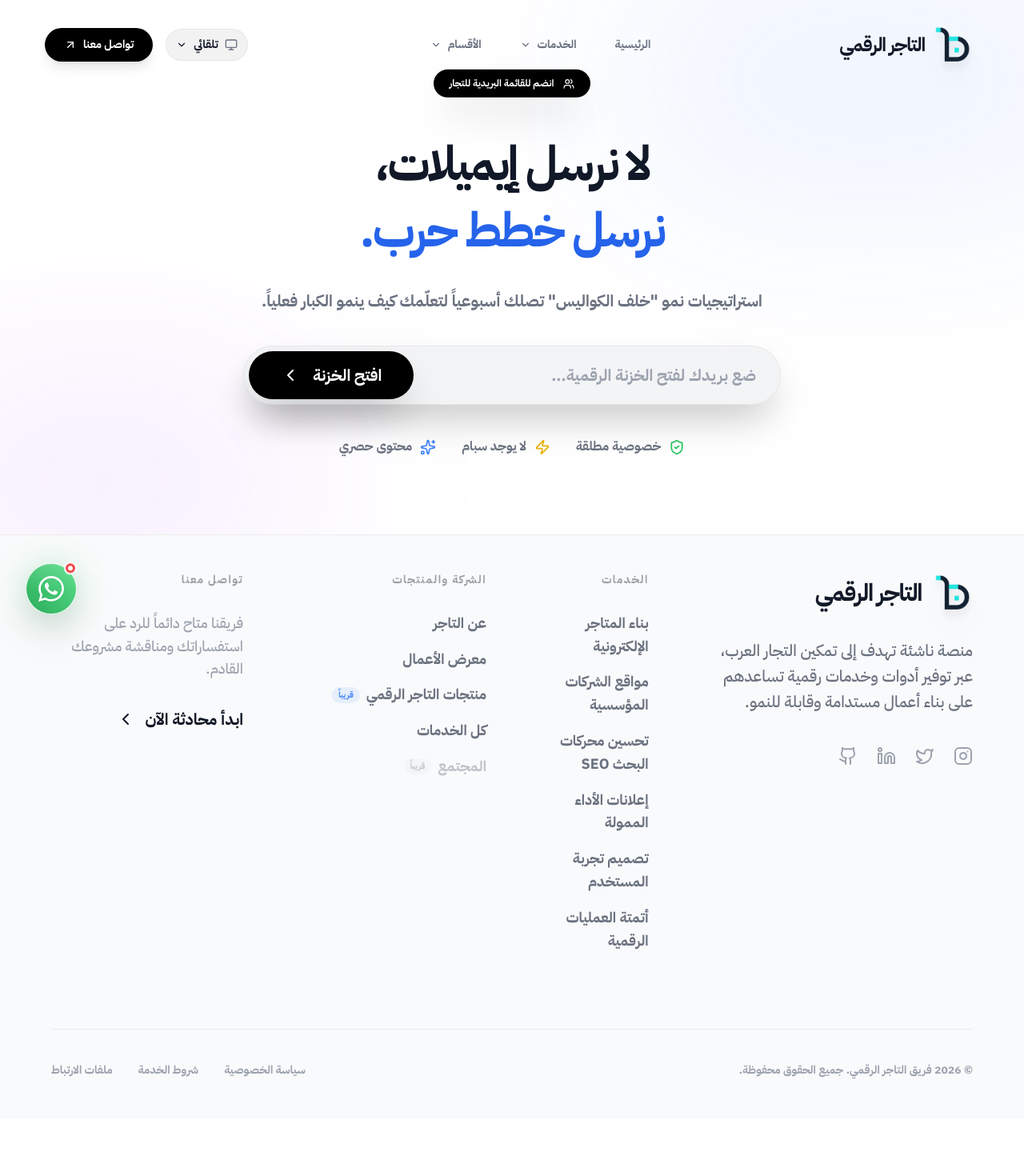
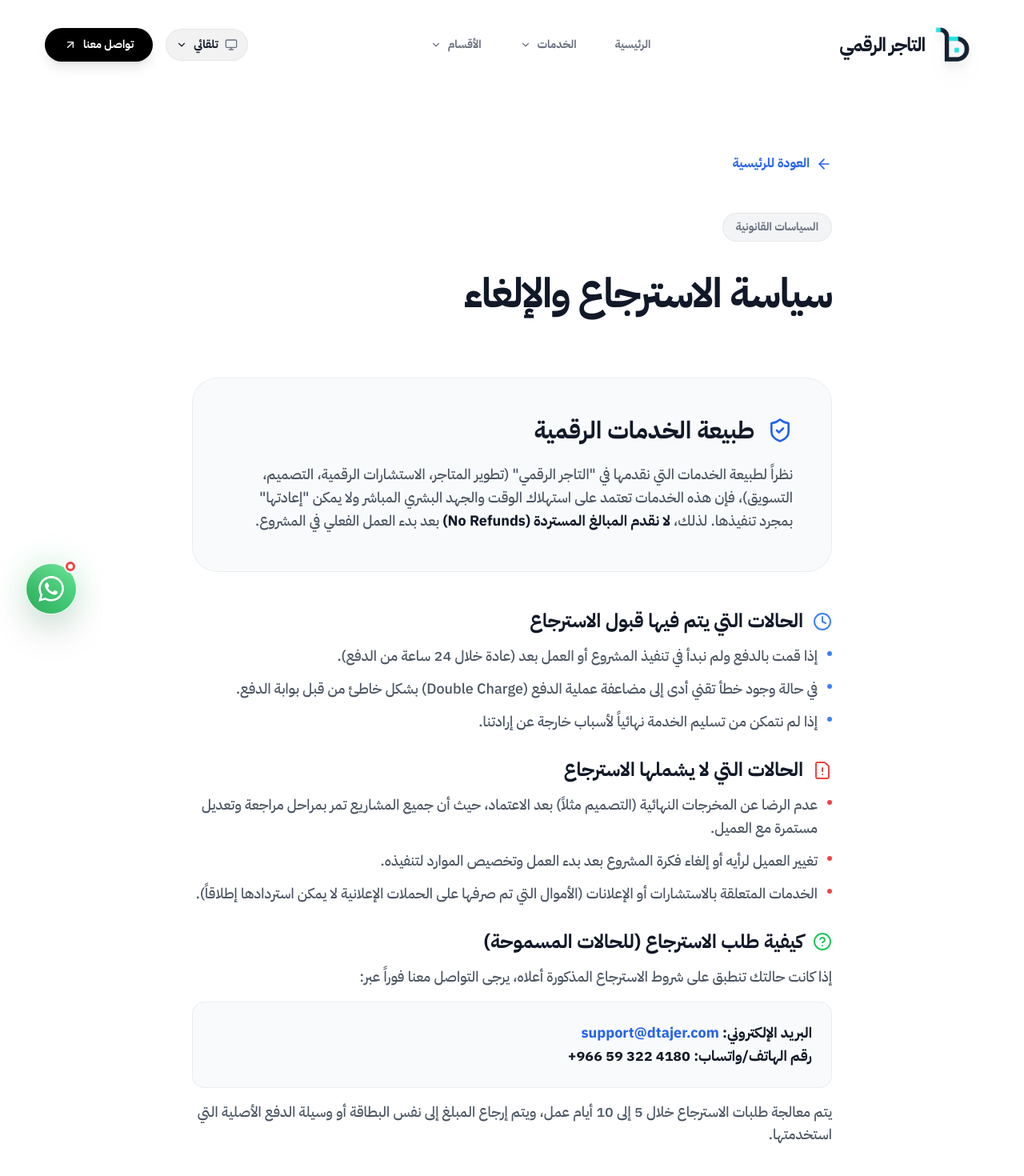
Before and after one commit to mohamedlahlah/asdwww, a React (Vite) app: page /refund-policy in a window 1280 px wide. Shown: the top 1470 px of the page at 80% size. Before the commit the page ends 1398 px from the top, so only its background shows below. Built offline with nearby package versions, Linux system fonts and the light colour scheme.

Commit message:
Implement Stripe compliance requirements: Add Refund Policy page and update footer contact details

```diff
--- a/App.tsx
+++ b/App.tsx
@@ -17,6 +17,7 @@ import ServicesLandingPage from './pages/ServicesLandingPage';
 import ContactPage from './pages/ContactPage';
 import PrivacyPolicy from './pages/PrivacyPolicy';
 import TermsOfService from './pages/TermsOfService';
+import RefundPolicy from './pages/RefundPolicy';
 import Cookies from './pages/Cookies';
 
 const ScrollToTop = () => {
@@ -49,6 +50,7 @@ function App() {
           <Route path="/management" element={<ManagementPage />} />
           <Route path="/privacy-policy" element={<PrivacyPolicy />} />
           <Route path="/terms" element={<TermsOfService />} />
+          <Route path="/refund-policy" element={<RefundPolicy />} />
           <Route path="/cookies" element={<Cookies />} />
         </Routes>
       </Layout>
--- a/components/Layout.tsx
+++ b/components/Layout.tsx
@@ -349,11 +349,25 @@ const Layout = ({ children }: { children: React.ReactNode }) => {
 
                     <div className="lg:col-span-3 text-start">
                         <h4 className="font-black text-gray-900/40 dark:text-white/30 mb-8 text-sm tracking-widest uppercase">تواصل معنا</h4>
-                        <p className="text-gray-400 dark:text-gray-500 text-lg font-medium mb-8 leading-relaxed">فريقنا متاح دائماً للرد على استفساراتك ومناقشة مشروعك القادم.</p>
-                        <Link to="/contact" className="inline-flex items-center gap-3 text-gray-900 dark:text-white font-black hover:text-blue-500 transition-all group">
-                            <span className="text-xl">ابدأ محادثة الآن</span>
-                            <ChevronLeft size={24} className="group-hover:-translate-x-2 transition-transform" />
-                        </Link>
+                        <div className="space-y-6">
+                            <p className="text-gray-400 dark:text-gray-500 text-lg font-medium leading-relaxed">فريقنا متاح دائماً للرد على استفساراتك ومناقشة مشروعك القادم.</p>
+
+                            <div className="text-gray-500 dark:text-gray-400 font-medium space-y-2">
+                                <p className="flex flex-col gap-1">
+                                    <span className="text-xs font-bold text-gray-400 uppercase tracking-widest">الدعم الفني</span>
+                                    <a href="mailto:support@dtajer.com" className="hover:text-blue-500 transition-colors text-lg" dir="ltr">support@dtajer.com</a>
+                                </p>
+                                <p className="flex flex-col gap-1">
+                                    <span className="text-xs font-bold text-gray-400 uppercase tracking-widest">العنوان</span>
+                                    <span className="text-lg">الرياض، المملكة العربية السعودية</span>
+                                </p>
+                            </div>
+
+                            <Link to="/contact" className="inline-flex items-center gap-3 text-gray-900 dark:text-white font-black hover:text-blue-500 transition-all group pt-2">
+                                <span className="text-xl">ابدأ محادثة الآن</span>
+                                <ChevronLeft size={24} className="group-hover:-translate-x-2 transition-transform" />
+                            </Link>
+                        </div>
                     </div>
                 </div>
 
@@ -362,6 +376,7 @@ const Layout = ({ children }: { children: React.ReactNode }) => {
                     <div className="flex gap-8">
                         <Link to="/privacy-policy" className="hover:text-gray-900 dark:hover:text-white cursor-pointer transition-colors">سياسة الخصوصية</Link>
                         <Link to="/terms" className="hover:text-gray-900 dark:hover:text-white cursor-pointer transition-colors">شروط الخدمة</Link>
+                        <Link to="/refund-policy" className="hover:text-gray-900 dark:hover:text-white cursor-pointer transition-colors">سياسة الاسترجاع</Link>
                         <Link to="/cookies" className="hover:text-gray-900 dark:hover:text-white cursor-pointer transition-colors">ملفات الارتباط</Link>
                     </div>
                 </div>
--- /dev/null
+++ b/pages/RefundPolicy.tsx
@@ -0,0 +1,103 @@
+import React, { useEffect } from 'react';
+import { ArrowLeft, ShieldCheck, Clock, FileWarning, HelpCircle } from 'lucide-react';
+import { Link } from 'react-router-dom';
+import SectionHeader from '../components/SectionHeader';
+
+const RefundPolicy = () => {
+    useEffect(() => {
+        window.scrollTo(0, 0);
+    }, []);
+
+    return (
+        <main className="pt-32 md:pt-48 pb-20 md:pb-32 bg-white dark:bg-black transition-colors duration-500 font-sans">
+            <div className="max-w-4xl mx-auto px-6 md:px-12">
+
+                <Link to="/" className="inline-flex items-center gap-2 text-blue-600 dark:text-blue-500 font-bold hover:gap-3 transition-all mb-12">
+                    <ArrowLeft size={20} /> العودة للرئيسية
+                </Link>
+
+                <SectionHeader
+                    tag="السياسات القانونية"
+                    title="سياسة <span className='text-blue-600 dark:text-blue-500'>الاسترجاع والإلغاء</span>"
+                    description="الشفافية هي أساس عملنا. يرجى قراءة هذه السياسة بعناية قبل التعاقد معنا لضمان حفظ حقوق جميع الأطراف."
+                />
+
+                <div className="mt-16 space-y-12 text-start">
+
+                    <div className="bento-card p-8 md:p-12 bg-gray-50 dark:bg-white/5 border border-black/5 dark:border-white/10 relative overflow-hidden">
+                        <div className="flex items-center gap-4 mb-6 text-blue-600 dark:text-blue-500">
+                            <ShieldCheck size={32} />
+                            <h2 className="text-2xl md:text-3xl font-black text-gray-900 dark:text-white">طبيعة الخدمات الرقمية</h2>
+                        </div>
+                        <p className="text-lg text-gray-600 dark:text-gray-400 leading-relaxed font-medium">
+                            نظراً لطبيعة الخدمات التي نقدمها في "التاجر الرقمي" (تطوير المتاجر، الاستشارات الرقمية، التصميم، التسويق)، فإن هذه الخدمات تعتمد على استهلاك الوقت والجهد البشري المباشر ولا يمكن "إعادتها" بمجرد تنفيذها.
+                            لذلك، <strong className="text-gray-900 dark:text-white">لا نقدم المبالغ المستردة (No Refunds)</strong> بعد بدء العمل الفعلي في المشروع.
+                        </p>
+                    </div>
+
+                    <div className="space-y-8">
+                        <div>
+                            <h3 className="text-xl md:text-2xl font-black text-gray-900 dark:text-white mb-4 flex items-center gap-3">
+                                <Clock className="text-blue-500" /> الحالات التي يتم فيها قبول الاسترجاع
+                            </h3>
+                            <ul className="space-y-3 text-lg text-gray-600 dark:text-gray-400 font-medium">
+                                <li className="flex gap-3">
+                                    <div className="w-1.5 h-1.5 rounded-full bg-blue-500 mt-2 shrink-0"></div>
+                                    <p>إذا قمت بالدفع ولم نبدأ في تنفيذ المشروع أو العمل بعد (عادة خلال 24 ساعة من الدفع).</p>
+                                </li>
+                                <li className="flex gap-3">
+                                    <div className="w-1.5 h-1.5 rounded-full bg-blue-500 mt-2 shrink-0"></div>
+                                    <p>في حالة وجود خطأ تقني أدى إلى مضاعفة عملية الدفع (Double Charge) بشكل خاطئ من قبل بوابة الدفع.</p>
+                                </li>
+                                <li className="flex gap-3">
+                                    <div className="w-1.5 h-1.5 rounded-full bg-blue-500 mt-2 shrink-0"></div>
+                                    <p>إذا لم نتمكن من تسليم الخدمة نهائياً لأسباب خارجة عن إرادتنا.</p>
+                                </li>
+                            </ul>
+                        </div>
+
+                        <div>
+                            <h3 className="text-xl md:text-2xl font-black text-gray-900 dark:text-white mb-4 flex items-center gap-3">
+                                <FileWarning className="text-red-500" /> الحالات التي لا يشملها الاسترجاع
+                            </h3>
+                            <ul className="space-y-3 text-lg text-gray-600 dark:text-gray-400 font-medium">
+                                <li className="flex gap-3">
+                                    <div className="w-1.5 h-1.5 rounded-full bg-red-500 mt-2 shrink-0"></div>
+                                    <p>عدم الرضا عن المخرجات النهائية (التصميم مثلاً) بعد الاعتماد، حيث أن جميع المشاريع تمر بمراحل مراجعة وتعديل مستمرة مع العميل.</p>
+                                </li>
+                                <li className="flex gap-3">
+                                    <div className="w-1.5 h-1.5 rounded-full bg-red-500 mt-2 shrink-0"></div>
+                                    <p>تغيير العميل لرأيه أو إلغاء فكرة المشروع بعد بدء العمل وتخصيص الموارد لتنفيذه.</p>
+                                </li>
+                                <li className="flex gap-3">
+                                    <div className="w-1.5 h-1.5 rounded-full bg-red-500 mt-2 shrink-0"></div>
+                                    <p>الخدمات المتعلقة بالاستشارات أو الإعلانات (الأموال التي تم صرفها على الحملات الإعلانية لا يمكن استردادها إطلاقاً).</p>
+                                </li>
+                            </ul>
+                        </div>
+
+                        <div>
+                            <h3 className="text-xl md:text-2xl font-black text-gray-900 dark:text-white mb-4 flex items-center gap-3">
+                                <HelpCircle className="text-green-500" /> كيفية طلب الاسترجاع (للحالات المسموحة)
+                            </h3>
+                            <p className="text-lg text-gray-600 dark:text-gray-400 leading-relaxed font-medium mb-4">
+                                إذا كانت حالتك تنطبق على شروط الاسترجاع المذكورة أعلاه، يرجى التواصل معنا فوراً عبر:
+                            </p>
+                            <div className="bg-gray-50 dark:bg-white/5 p-6 rounded-2xl border border-black/5 dark:border-white/10 text-lg font-bold">
+                                البريد الإلكتروني: <a href="mailto:support@dtajer.com" className="text-blue-600 dark:text-blue-500 hover:underline">support@dtajer.com</a>
+                                <br />
+                                رقم الهاتف/واتساب: <span dir="ltr">+966 59 322 4180</span>
+                            </div>
+                            <p className="text-lg text-gray-600 dark:text-gray-400 leading-relaxed font-medium mt-4">
+                                يتم معالجة طلبات الاسترجاع خلال 5 إلى 10 أيام عمل، ويتم إرجاع المبلغ إلى نفس البطاقة أو وسيلة الدفع الأصلية التي استخدمتها.
+                            </p>
+                        </div>
+                    </div>
+
+                </div>
+            </div>
+        </main>
+    );
+};
+
+export default RefundPolicy;
```
